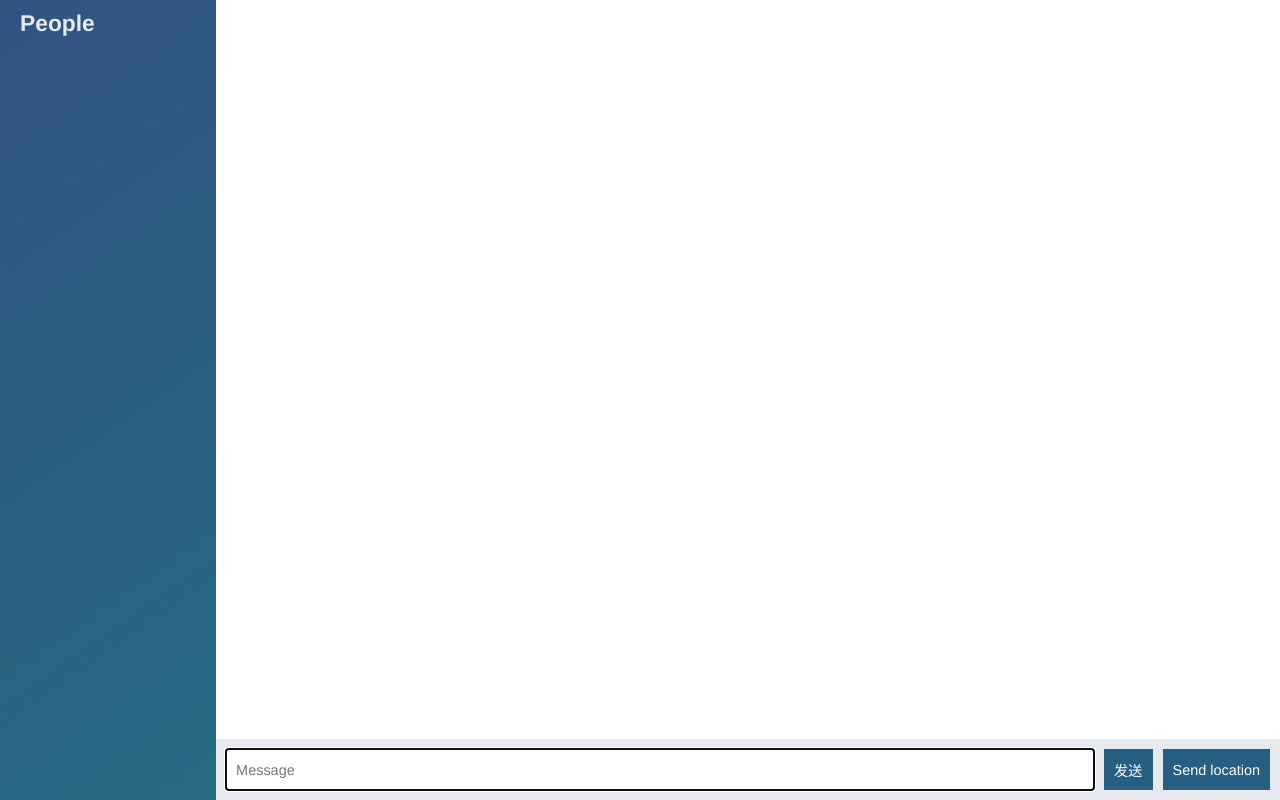
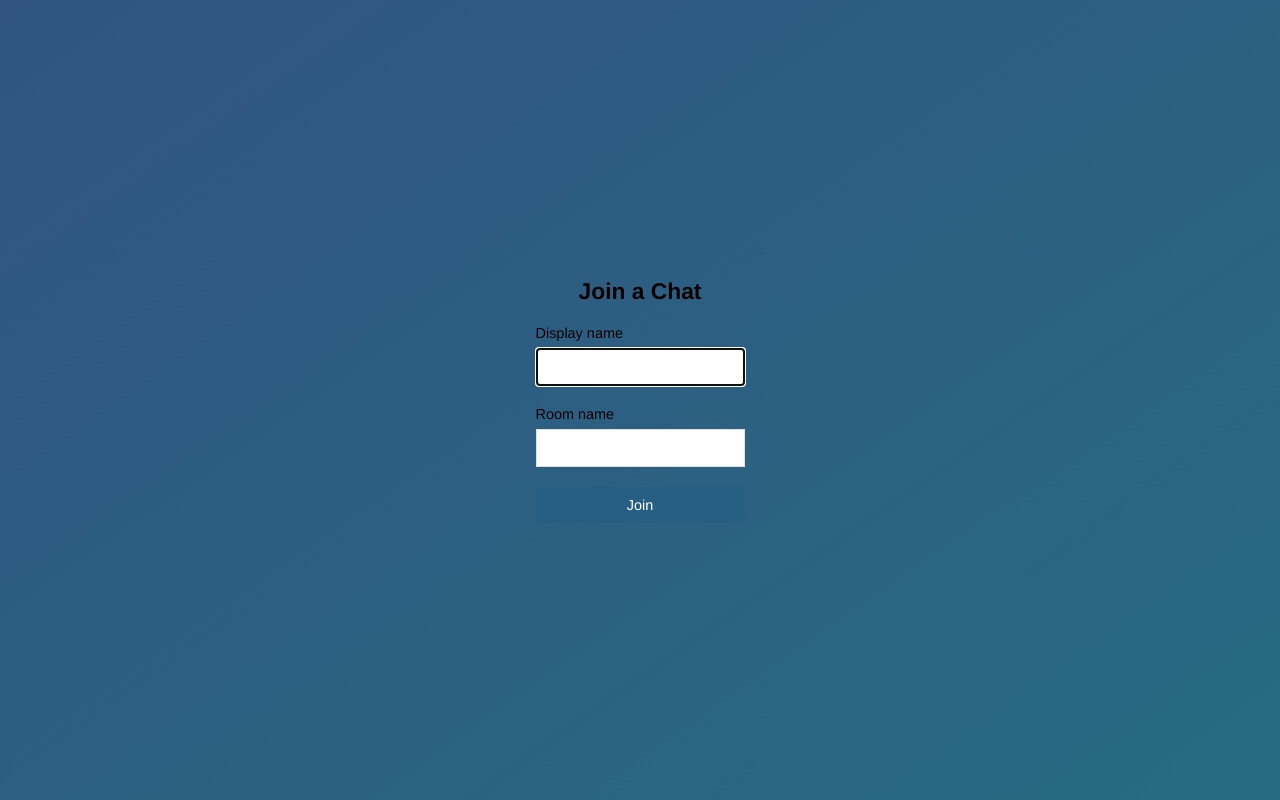
Before and after one commit to Yapcheekian/node-websocket, a website: page public/index.html in a window 1280 px wide. Drawn offline with nearby package versions, Linux system fonts and the light colour scheme; no server answers.

Commit message:
join page

```diff
--- a/public/index.html
+++ b/public/index.html
@@ -2,53 +2,28 @@
 <html>
     <head>
         <meta charset='utf-8'>
+        <title>Join</title>
+        <meta name='viewport' content='width=device-width, initial-scale=1, user-scalable=no'>
         <link rel='stylesheet' href="/css/style.css">
     </head>
-    <body class='chat'>
-        <div class='chat__sidebar'>
-            <h3>People</h3>
-            <div id='users'></div>
-        </div>
-
-        <div class='chat__main'>
-            <ol id='messages' class='chat__messages'></ol>
-            <div class='chat__footer'>
-                <form id='message-form'>
-                    <input name='message' type='text' placeholder="Message" autofocus autocomplete="off" />
-                    <button>发送</button>
-                </form>
-                <button id='send-location'>Send location</button>
-            </div>
-
+    <body class='centered-form'>
+        <div class='center-form__form'>
+            <form action='/chat.html'>
+                <div class='form-field'>
+                    <h3>Join a Chat</h3>
+                </div>
+                <div class='form-field'>
+                    <label>Display name</label>
+                    <input type='text' name='name' autofocus />
+                </div>
+                <div class='form-field'>
+                    <label>Room name</label>
+                    <input type='text' name='room' />
+                </div>
+                <div class='form-field'>
+                    <button>Join</button>
+                </div>
+            </form>
         </div>
     </body>
-    <script id='message-template' type='text/template'>
-       <li class='message'>
-           <div class='message__title'>
-                <h4>{{ from }}</h4>
-                <span>{{ time }}</span>
-           </div>
-           <div class='message__body'>
-                <p>{{ text }}</p>
-           </div>
-       </li>
-    </script>
-    <script id='location-message-template' type='text/template'>
-        <li class='message'>
-            <div class='message__title'>
-                 <h4>{{ from }}</h4>
-                 <span>{{ time }}</span>
-            </div>
-            <div class='message__body'>
-                 <p>
-                    <a href='{{ url }}' target='_blank'>location</a>
-                 </p>
-            </div>
-        </li>
-     </script>
-    <script src='/socket.io/socket.io.js'></script>
-    <script src='/js/libs/jquery-3.4.1.min.js'></script>
-    <script src='/js/libs/moment.min.js'></script>
-    <script src='/js/libs/mustache.min.js'></script>
-    <script src='/js/index.js'></script>
 </html>
```
Also changed, not shown: public/chat.html (added, +56 -0 lines), public/js/chat.js (renamed from public/js/index.js).
